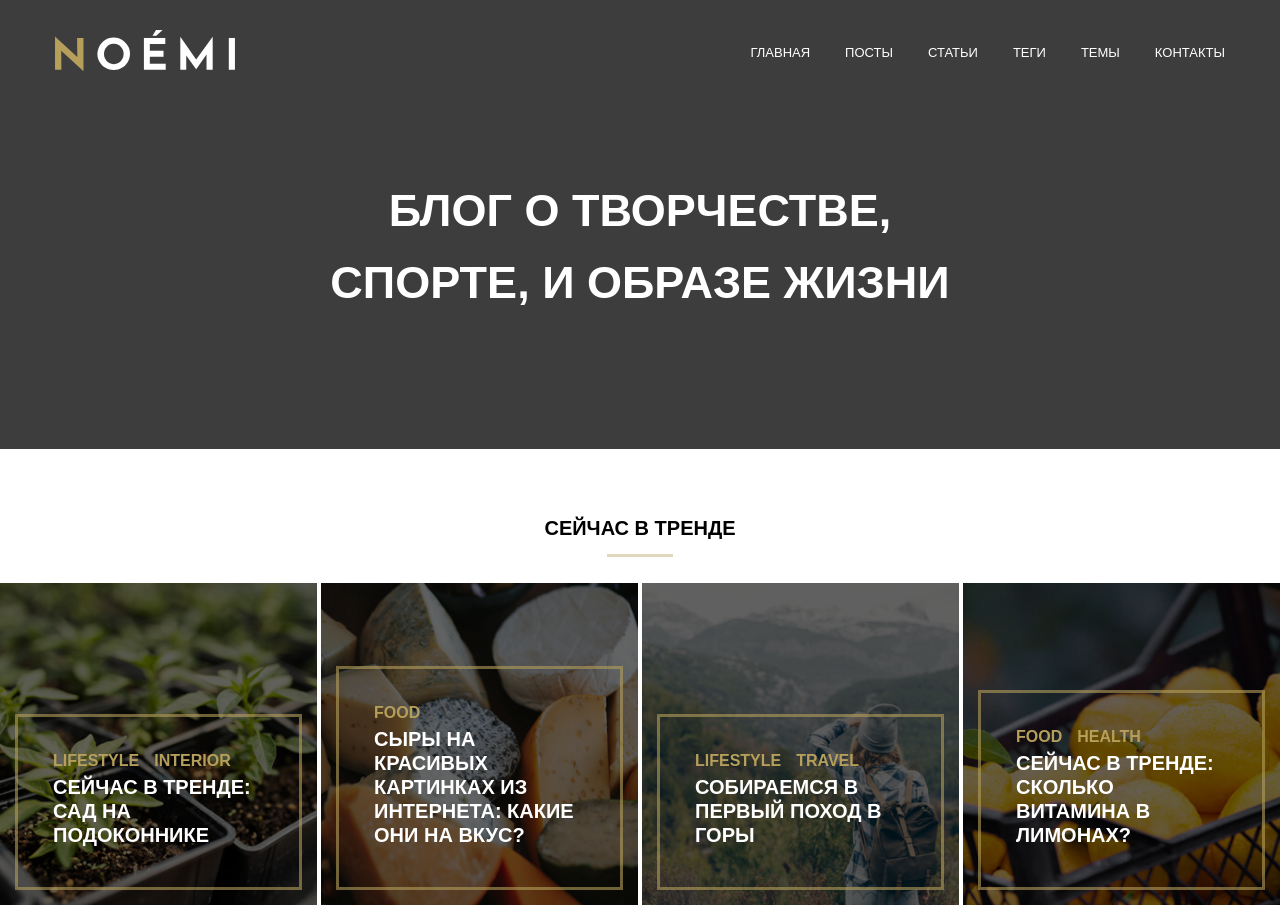
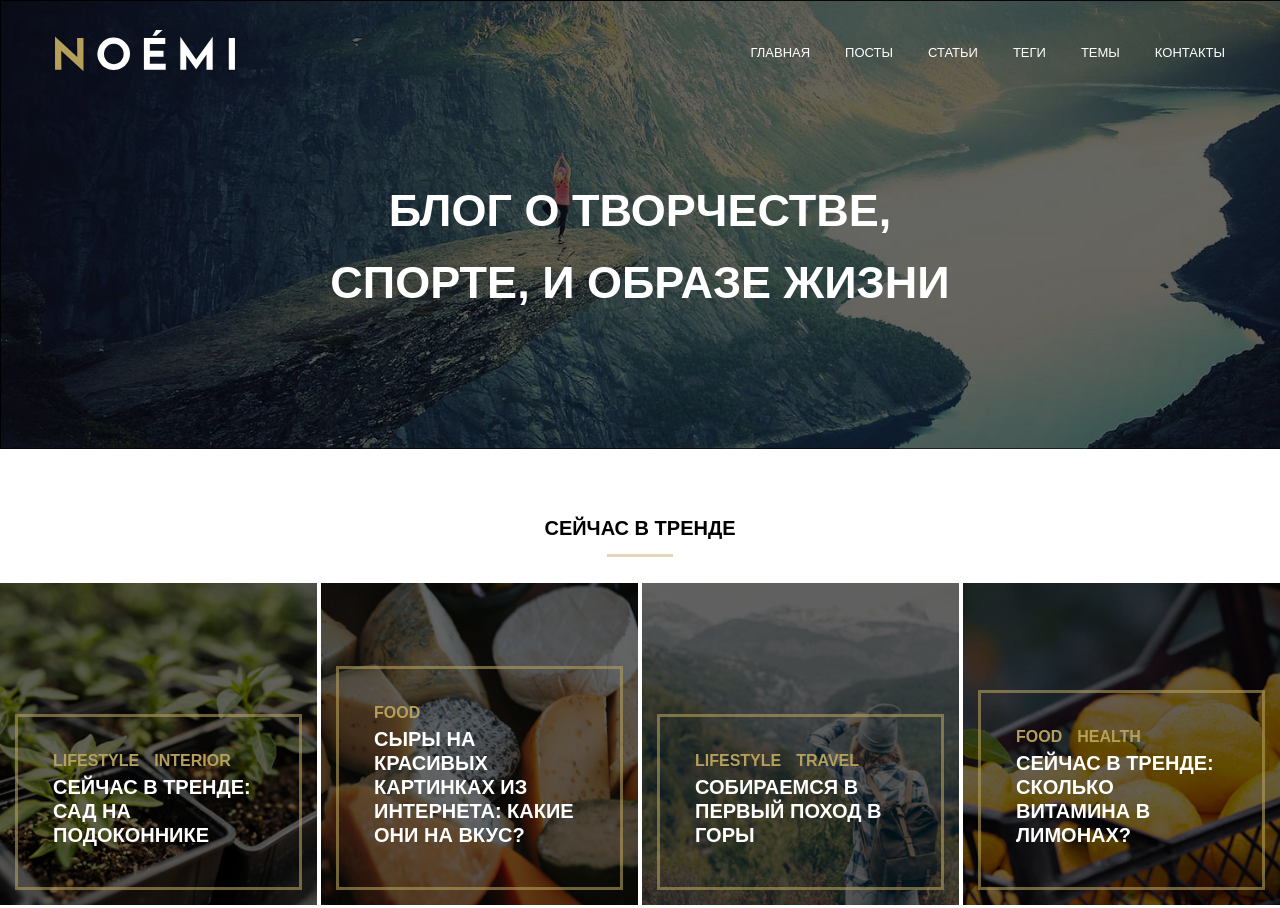
Before and after one commit to AbramovEM96/MQ-diplom, a plain HTML site: page index.html in a window 1280 px wide. Shown: the top 908 px of the page. Drawn offline with Linux system fonts and the light colour scheme; files whose address does not match are found by name; a web font is replaced by a local one.

Commit message:
Add files via upload

```diff
--- a/css/style.css
+++ b/css/style.css
@@ -75,7 +75,7 @@ body{
   position: relative;
   width: 100%;
   background-color: #999;
-  background-image: url(./images/banner-bg.jpg);
+  background-image: url(../images/banner-bg.jpg);
   background-size: cover;
   background-repeat: no-repeat;
   z-index: 1;
```
